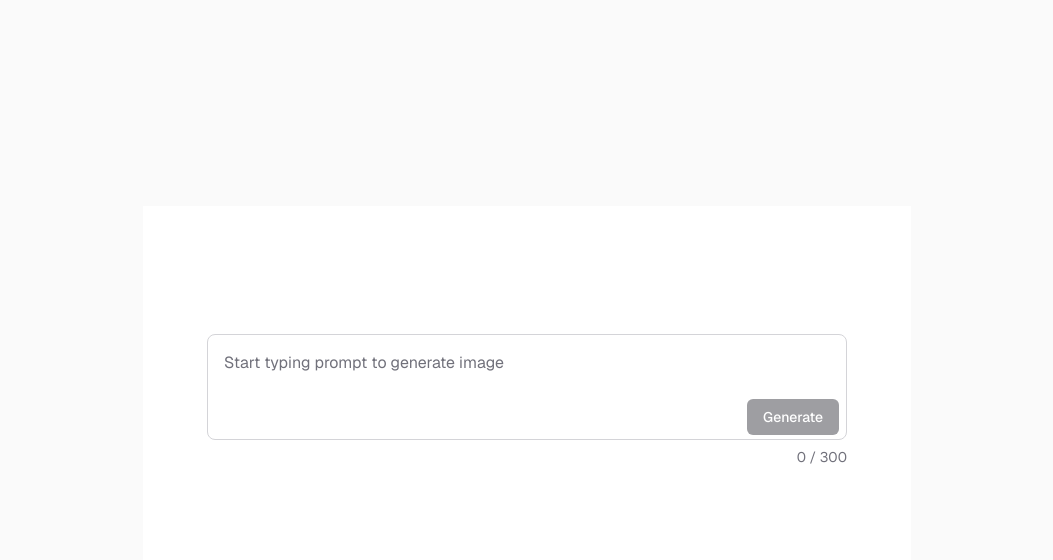
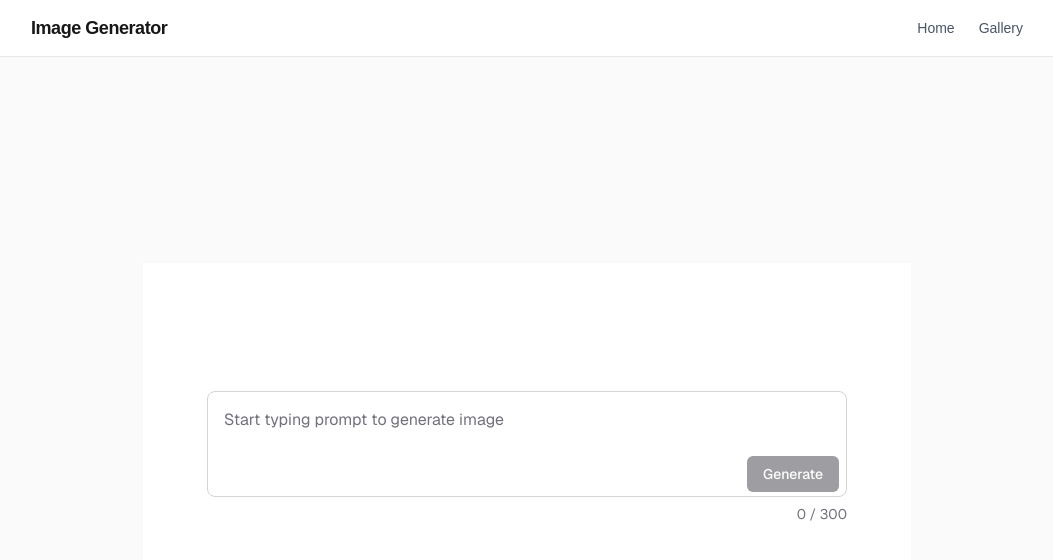
Before and after one commit to adit-h/image-generator, a Next.js app: page / in a window 1280 px wide. Shown: the top 560 px of the page, without its empty margins (113-1166 px from the left). Built offline with nearby package versions, Linux system fonts and the light colour scheme.

Commit message:
feat: :sparkles: Include Header component to layout

```diff
--- a/app/layout.tsx
+++ b/app/layout.tsx
@@ -1,5 +1,7 @@
 import type { Metadata } from "next";
 import { Geist, Geist_Mono } from "next/font/google";
+import { Providers } from "./providers";
+import Header from "./components/Header";
 import "./globals.css";
 
 const geistSans = Geist({
@@ -13,8 +15,8 @@ const geistMono = Geist_Mono({
 });
 
 export const metadata: Metadata = {
-  title: "Create Next App",
-  description: "Generated by create next app",
+  title: "Image generator App",
+  description: "Image generator using AI app",
 };
 
 export default function RootLayout({
@@ -27,7 +29,10 @@ export default function RootLayout({
       lang="en"
       className={`${geistSans.variable} ${geistMono.variable} h-full antialiased`}
     >
-      <body className="min-h-full flex flex-col">{children}</body>
+      <body className="min-h-full flex flex-col">
+        <Header />
+        <Providers>{children}</Providers>
+      </body>
     </html>
   );
 }
```
